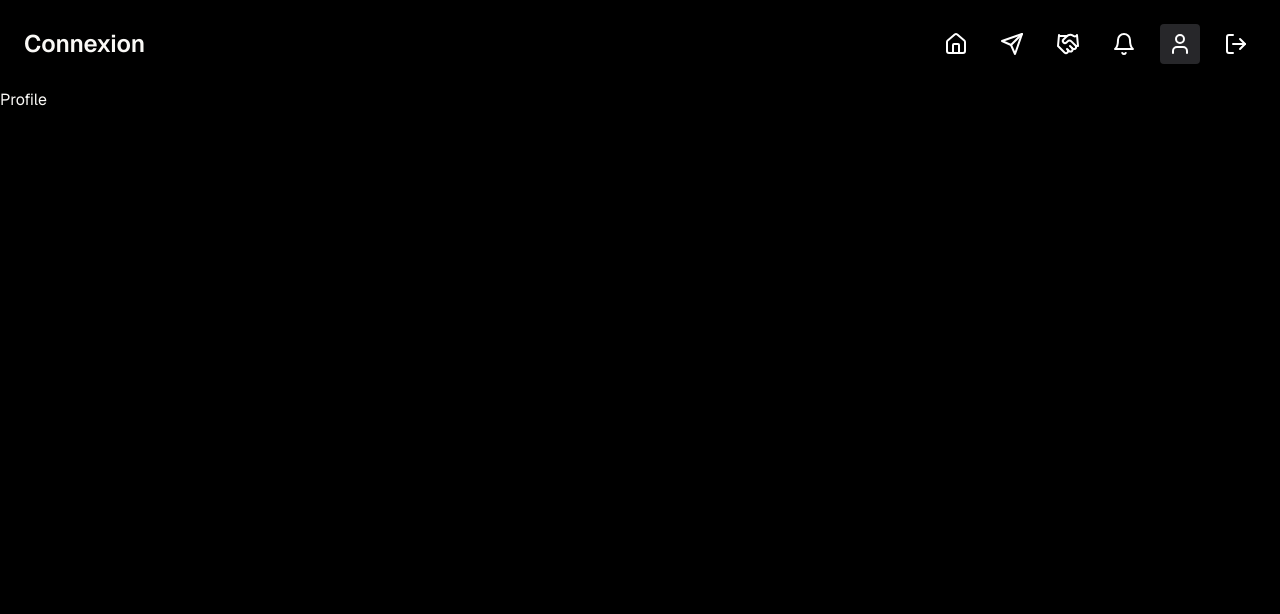
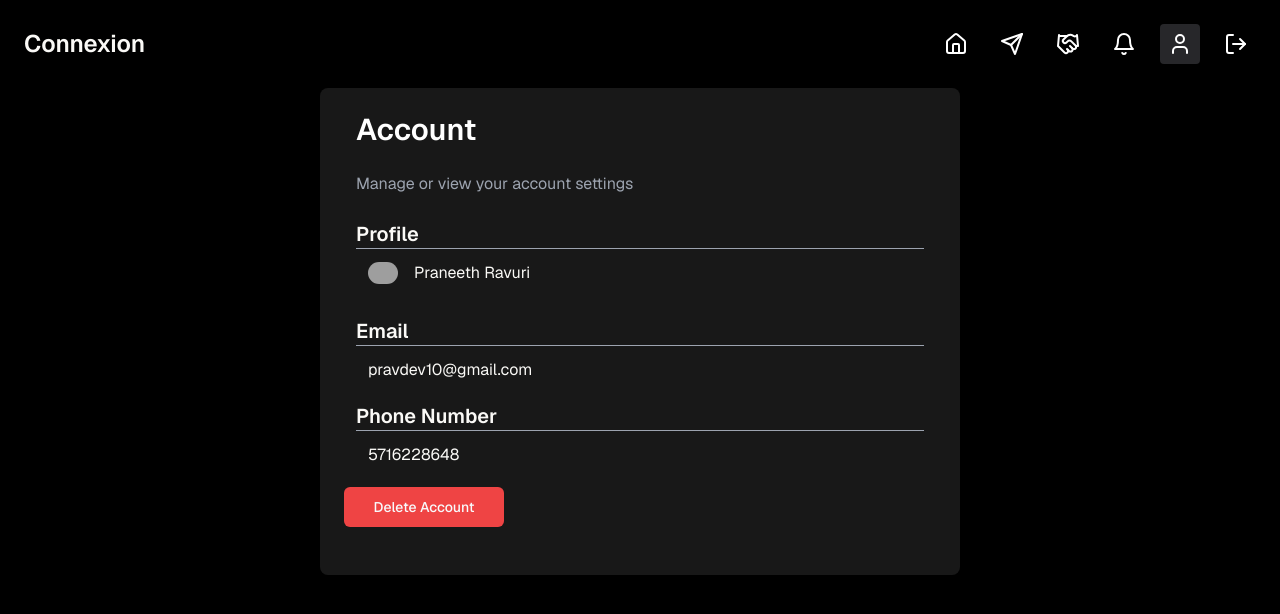
Before and after one commit to praneethravuri/connexion, a Next.js app: page /profile in a window 1280 px wide. Shown: the top 614 px of the page. Built offline with nearby package versions, Linux system fonts and the light colour scheme; grey boxes are pictures that could not be loaded.

Commit message:
Button styles

```diff
--- a/app/(auth)/login/page.tsx
+++ b/app/(auth)/login/page.tsx
@@ -3,8 +3,7 @@ import { useState } from 'react';
 import { useRouter } from 'next/navigation';
 import Link from 'next/link';
 import { Input } from "@/components/ui/input";
-import { cn } from "@/lib/utils"
-import { buttonVariants } from "@/components/ui/button"
+import { Button } from '@/components/ui/button';
 import AuthLayout from "../layout";
 
 export default function LoginPage() {
@@ -41,7 +40,7 @@ export default function LoginPage() {
           value={password}
           onChange={(e) => setPassword(e.target.value)}
         />
-        <button type='submit' className={cn(buttonVariants({ variant: "ghost" }))}>Login</button>
+        <Button variant="ghost" type='submit'>Login</Button>
       </form>
       <p className='text-gray-400'>
         Don't have an account?
--- a/app/(auth)/sign-up/page.tsx
+++ b/app/(auth)/sign-up/page.tsx
@@ -6,6 +6,7 @@ import { Input } from "@/components/ui/input";
 import { cn } from "@/lib/utils"
 import { buttonVariants } from "@/components/ui/button"
 import AuthLayout from '../layout';
+import { Button } from '@/components/ui/button';
 
 export default function SignUpPage() {
     const [name, setName] = useState("");
@@ -62,7 +63,8 @@ export default function SignUpPage() {
                     value={phoneNumber}
                     onChange={(e) => setPhoneNumber(e.target.value)}
                 />
-                <button type='submit' className={cn(buttonVariants({ variant: "ghost" }))}>Sign Up</button>
+                {/* <button type='submit' className={cn(buttonVariants({ variant: "ghost" }))}>Sign Up</button> */}
+                <Button variant="ghost" type='submit'>Sign Up</Button>
             </form>
             <p className='text-gray-400'>
                 Already have an account?
--- a/app/(root)/profile/page.tsx
+++ b/app/(root)/profile/page.tsx
@@ -1,13 +1,49 @@
-import React from 'react'
-import Bottombar from '@/components/shared/Bottombar'
+import React from 'react';
+import Image from 'next/image';
+import Bottombar from '@/components/shared/Bottombar';
+import { Button } from '@/components/ui/button';
 
-const Profile = () => {
+interface DetailSectionProps {
+  title: string;
+  content: string;
+  isProfile?: boolean;
+}
+
+const DetailSection: React.FC<DetailSectionProps> = ({ title, content, isProfile = false }) => (
+  <div className={`${title.toLowerCase()} m-3`}>
+    <h1 className='text-xl font-semibold'>{title}</h1>
+    <hr className="border-t border-gray-400" />
+    <div className={`m-3 ${isProfile ? 'flex items-center' : ''}`}>
+      {isProfile ? (
+        <>
+          <Image src={`https://ui-avatars.com/api/?name=${content}`} width={30} height={30} alt='avatar' className='rounded-full mr-4' />
+          <p>{content}</p>
+        </>
+      ) : <p>{content}</p>}
+    </div>
+  </div>
+);
+
+const Profile: React.FC = () => {
+  const details = {
+    name: "Praneeth Ravuri",
+    email: "pravdev10@gmail.com",
+    phoneNumber: "5716228648"
+  };
+
   return (
-    <div className='bg-black h-screen w-full'>
-      <h1>Profile</h1>
+    <div className='flex flex-col mx-auto w-6/12 rounded-lg bg-blackBackground px-6 py-3 h-5/6'>
+      <h1 className="text-white m-3 text-3xl font-semibold">Account</h1>
+      <p className='m-3 text-gray-400'>Manage or view your account settings</p>
+      <div className='flex flex-col space-y-2 mb-9'>
+        <DetailSection title="Profile" content={details.name} isProfile />
+        <DetailSection title="Email" content={details.email} />
+        <DetailSection title="Phone Number" content={details.phoneNumber} />
+        <Button variant="destructive">Delete Account</Button>
+      </div>
       <Bottombar />
     </div>
-  )
+  );
 }
 
-export default Profile
+export default Profile;
--- a/components/ui/button.tsx
+++ b/components/ui/button.tsx
@@ -11,7 +11,7 @@ const buttonVariants = cva(
       variant: {
         default: "bg-primary text-primary-foreground hover:bg-primary/90",
         destructive:
-          "bg-destructive text-destructive-foreground hover:bg-destructive/90",
+          "bg-destructive text-destructive-foreground hover:bg-destructive/90 w-40",
         outline:
           "border border-input bg-background hover:bg-accent hover:text-accent-foreground",
         secondary:
--- a/next.config.mjs
+++ b/next.config.mjs
@@ -1,4 +1,10 @@
+
+
 /** @type {import('next').NextConfig} */
-const nextConfig = {};
+const nextConfig = {
+    images: {
+      domains: ['ui-avatars.com'],
+    },
+  };
 
-export default nextConfig;
+  export default nextConfig;
```
